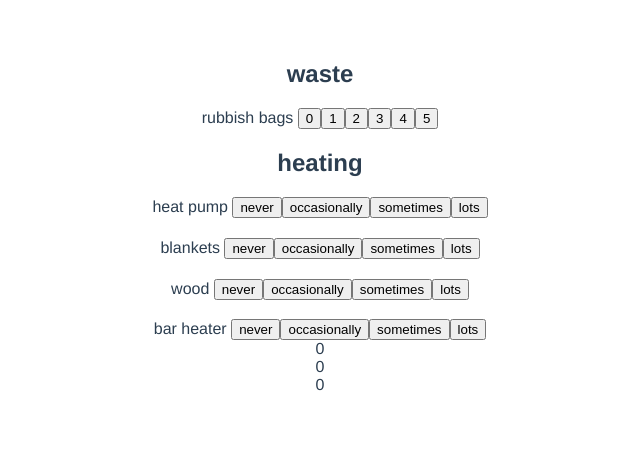
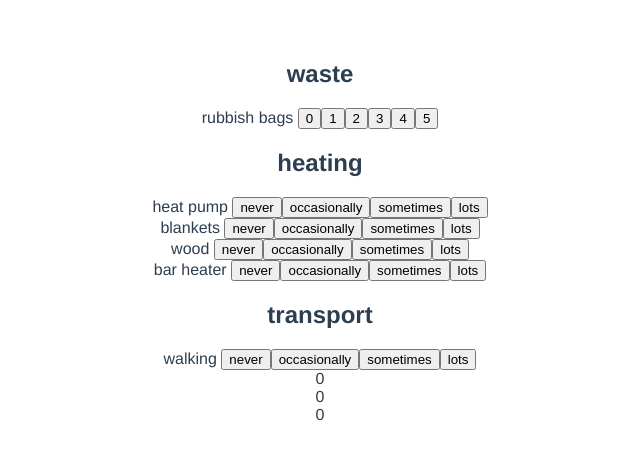
Before and after one commit to ElenaSchubel/EcoCalc, a Vue app: page / in a window 1280 px wide. Shown: the top 460 px of the page, without its empty margins (320-960 px from the left). Built offline with nearby package versions, Linux system fonts and the light colour scheme.

Commit message:
another push adding more buttons

```diff
--- a/src/groupsConfig.js
+++ b/src/groupsConfig.js
@@ -1,7 +1,10 @@
-export default [
+export default
+[
 	{
       title: 'waste',
       items: [{
+      	title: 'rubbish bags',
+
       	calcMoney(current) {
       		return current * 2.50
       	},
@@ -15,7 +18,7 @@ export default [
       	},
 
 
-        title: 'rubbish bags',
+
         options: [{
             title: '0',
             value: 0
@@ -63,7 +66,8 @@ export default [
       		return current
       	},
 
-        options: [{
+        options:
+        [{
             title: 'never',
             value: 0
           },
@@ -81,16 +85,8 @@ export default [
           }
         ],
         current: 0
-      }],
-
-
-
-
-
       },
-
       {
-    	items: [{
       	title: 'blankets',
 
       	calcMoney(current) {
@@ -123,11 +119,9 @@ export default [
           }
         ],
         current: 0
-      }]
       },
 
       {
-    	items: [{
       	title: 'wood',
 
       	calcMoney(current) {
@@ -160,11 +154,8 @@ export default [
           }
         ],
         current: 0
-      }]
       },
-
       {
-    	items: [{
       	title: 'bar heater',
 
       	calcMoney(current) {
@@ -198,7 +189,48 @@ export default [
         ],
         current: 0
       }]
+
+    },
+
+
+    {
+      title: 'transport',
+
+      items: [{
+      	title: 'walking',
+
+      	calcMoney(current) {
+      		return current * 7
+      	},
+
+      	calcTime() {
+      		return 0
+      	},
+
+      	calcEnviroImpact(current){
+      		return current
+      	},
+
+        options: [{
+            title: 'never',
+            value: 0
+          },
+          {
+            title: 'occasionally',
+            value: 0.25
+          },
+          {
+            title: 'sometimes',
+            value: 0.5
+          },
+          {
+            title: 'lots',
+            value: 1
+          }
+        ],
+        current: 0
+      }],
+
     }
 
-
 ]
```
Lines whose indentation alone changed are shown as unchanged.
